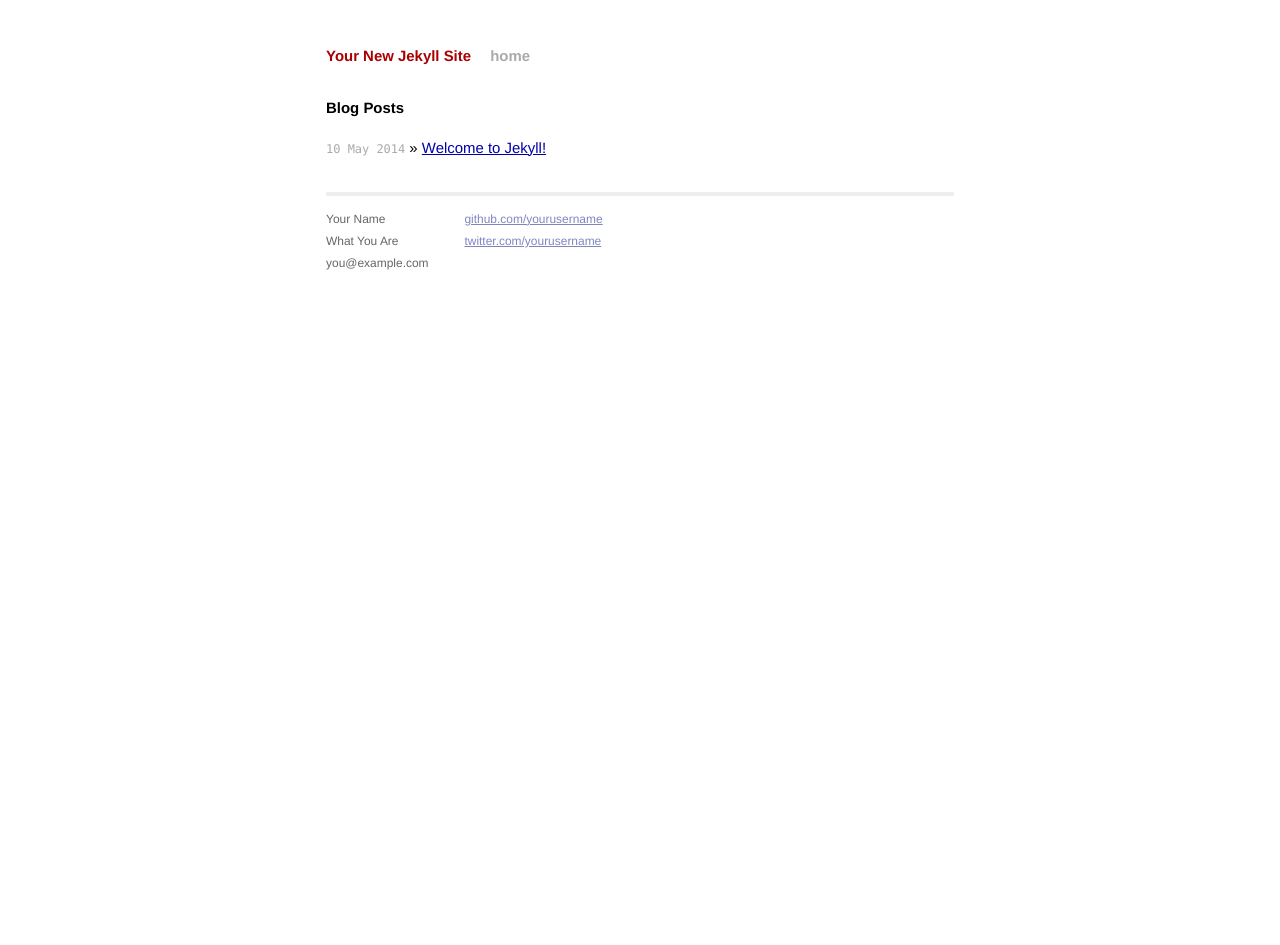
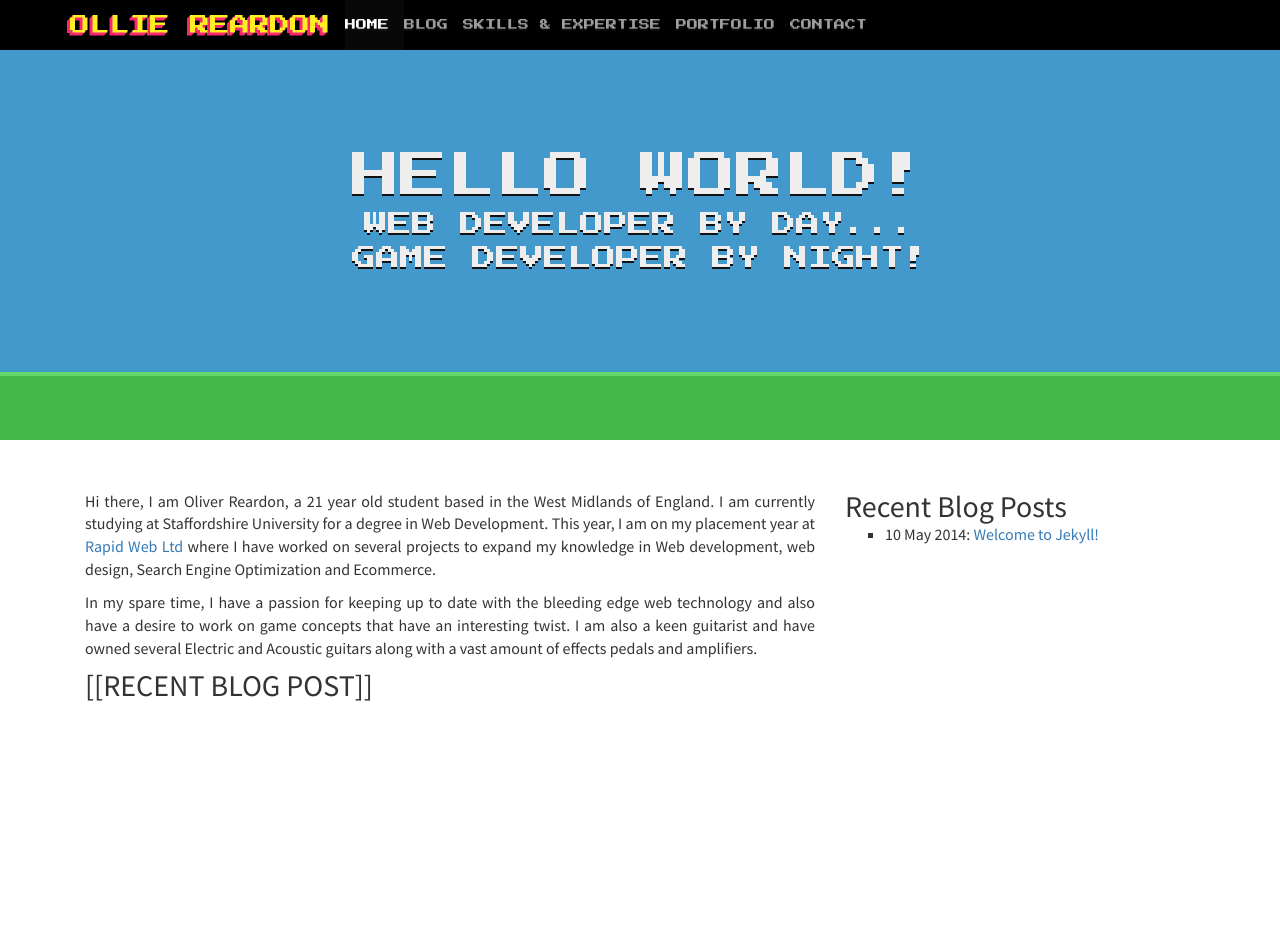
Before and after one commit to ojdon/ojdon.github.io, a Jekyll site: the page built from index.html, in a window 1280 px wide. Built offline with Jekyll 4.4.1, drawn with Linux system fonts in a browser that asks for light colours; nearby versions of some CDN libraries; Markdown is read by kramdown in place of the engine named in the settings; after the commit the page ends 900 px from its top, so only the background shows below that.

Commit message:
Initial Style + Assets. Added index page

```diff
--- a/_config.yml
+++ b/_config.yml
@@ -1,3 +1,4 @@
-name: Your New Jekyll Site
+name: Ollie Reardon
+description: "Web Developer by Day, Game Developer by Night"
 markdown: redcarpet
 pygments: true
--- a/_layouts/default.html
+++ b/_layouts/default.html
@@ -1,44 +1,45 @@
 <!DOCTYPE html>
-<html>
-    <head>
-        <meta charset="utf-8">
-        <meta http-equiv="X-UA-Compatible" content="IE=edge,chrome=1">
-        <title>{{ page.title }}</title>
-        <meta name="viewport" content="width=device-width">
-
-        <!-- syntax highlighting CSS -->
-        <link rel="stylesheet" href="/css/syntax.css">
-
-        <!-- Custom CSS -->
-        <link rel="stylesheet" href="/css/main.css">
+<html lang="en">
+  <head>
+    <meta charset="utf-8">
+    <meta http-equiv="X-UA-Compatible" content="IE=edge">
+    <meta name="viewport" content="width=device-width, initial-scale=1">
+        <title>{{ site.name }} - {{ page.title }}</title>
+   <!-- Bootstrap -->
+      <link rel="stylesheet" href="//netdna.bootstrapcdn.com/bootstrap/3.1.1/css/bootstrap.min.css">
+      <link href='http://fonts.googleapis.com/css?family=Source+Sans+Pro:200,400,600|Press+Start+2P' rel='stylesheet' type='text/css'>
+       <!-- syntax highlighting CSS -->
+      <link rel="stylesheet" href="/css/style.css">
+      <link rel="stylesheet" href="/css/syntax.css">
+      <!--[if lt IE 9]>
+        <script src="https://oss.maxcdn.com/libs/html5shiv/3.7.0/html5shiv.js"></script>
+        <script src="https://oss.maxcdn.com/libs/respond.js/1.4.2/respond.min.js"></script>
+      <![endif]-->
 
     </head>
     <body>
 
-        <div class="site">
-          <div class="header">
-            <h1 class="title"><a href="/">{{ site.name }}</a></h1>
-            <a class="extra" href="/">home</a>
-          </div>
-
-          {{ content }}
-
-          <div class="footer">
-            <div class="contact">
-              <p>
-                Your Name<br />
-                What You Are<br />
-                you@example.com
-              </p>
+         <div class="navbar navbar-inverse" role="navigation">
+          <div class="container">
+            <div class="navbar-header">
+              <button type="button" class="navbar-toggle" data-toggle="collapse" data-target=".navbar-collapse">
+                Menu &#9776;
+              </button>
+              <a class="navbar-brand" href="#">{{ site.name }}</a>
             </div>
-            <div class="contact">
-              <p>
-                <a href="https://github.com/yourusername">github.com/yourusername</a><br />
-                <a href="https://twitter.com/yourusername">twitter.com/yourusername</a><br />
-              </p>
-            </div>
+            <div class="collapse navbar-collapse">
+              <ul class="nav navbar-nav">
+                <li class="active"><a href="#">Home</a></li>
+                <li><a href="#about">Blog</a></li>
+                <li><a href="#about">Skills & Expertise</a></li>
+                <li><a href="#about">Portfolio</a></li>
+                <li><a href="#contact">Contact</a></li>
+              </ul>
+            </div><!--/.nav-collapse -->
           </div>
         </div>
-
+        {{ content }}
+        <script src="//ajax.googleapis.com/ajax/libs/jquery/1.11.0/jquery.min.js"></script>
+        <script src="//netdna.bootstrapcdn.com/bootstrap/3.1.1/js/bootstrap.min.js"></script>
     </body>
 </html>
--- a/_layouts/post.html
+++ b/_layouts/post.html
@@ -6,4 +6,5 @@ layout: default
 
 <div class="post">
 {{ content }}
+<p>Join the discussion! Contact me via <a href="https://twitter.com/ojdon">Twitter</a> or <a href="https://plus.google.com/u/0/111804847061500742496/posts">Google+</a></p>
 </div>
--- /dev/null
+++ b/css/style.css
@@ -0,0 +1,88 @@
+a:hover {
+	text-decoration: none;
+}
+html { font-size: 62.5%; }
+body { font-size: 16px; font-size: 1.6rem; font-family: 'Source Sans Pro', sans-serif;}
+h1, h2, h3, h4, h5, h6 {margin: 0;text-align: justify;}
+p {text-align: justify;}
+
+
+.navbar {
+	background: #000;
+	border: none;
+	border-radius: 0;
+	margin-bottom: 0;
+}
+
+.navbar-collapse {
+	padding: 0;
+}
+
+.navbar-inverse .navbar-brand {
+	font-family: 'Press Start 2P', sans-serif;
+	font-size: 20px; font-size: 2.0rem;
+	color: #FE2;
+	text-align: center;
+	text-shadow: -1px 1px #F92672, -2px 2px #F92672, -3px 3px #F92672;
+	text-transform: uppercase;
+}
+
+.navbar-inverse .navbar-brand:hover {
+	color: #FF0;
+}
+
+.navbar-toggle {
+	color: #EEE;
+}
+
+.nav li {
+	text-transform: uppercase;
+	font-family: 'Press Start 2P', sans-serif;
+	font-size: 11px; font-size: 1.1rem;
+	color: #EEE;
+	text-shadow: 0px 1px #111, 0px 2px #111;
+}
+
+.nav>li>a {
+	padding-left: 0;
+}
+
+.skyDay {
+	background: #49C;
+	padding-top: 100px;
+	padding-bottom: 100px;
+}
+
+.groundDay {
+	border-top: 4px solid #65D96B;
+	background: #43B749;
+	padding-top: 32px;
+	padding-bottom: 32px;
+}
+
+.homeTitle, .homeSubtitle {
+	font-family: 'Press Start 2P', sans-serif;
+	color: #EEE;
+	text-shadow: 0px 1px #111, 0px 2px #111;
+	margin: 0 auto;
+	text-align: center;
+	text-transform: uppercase;
+}
+
+.homeTitle {
+	font-size: 48px; font-size: 4.8rem;
+}
+
+.homeSubtitle {
+	font-size: 24px; font-size: 2.4rem;
+	display: block;
+	padding-top: 8px;
+}
+
+.mainBody {
+	margin-top: 50px;
+}
+
+.posts {
+	list-style: square;
+}
--- a/index.html
+++ b/index.html
@@ -1,13 +1,27 @@
 ---
 layout: default
-title: Your New Jekyll Site
+title: "Web Developer by Day, Game Developer by Night"
 ---
-
-<div id="home">
-  <h1>Blog Posts</h1>
-  <ul class="posts">
-    {% for post in site.posts %}
-      <li><span>{{ post.date | date_to_string }}</span> &raquo; <a href="{{ post.url }}">{{ post.title }}</a></li>
-    {% endfor %}
-  </ul>
+<div class="skyDay content">
+	<div class="container">
+		<div class="col-md-12">
+			<h1 class="homeTitle">Hello World! <span class="homeSubtitle"> Web Developer by Day...<div style="display: block; margin-top: 8px;"></div>Game Developer by Night!</span></h1>
+		</div>
+	</div>
 </div>
+<div class="groundDay"></div>
+<div class="container mainBody">
+	<div class="col-xs-12 col-sm-4 col-md-4 col-lg-4 pull-right">
+		<h2>Recent Blog Posts</h2>
+		<ul class="posts">
+		    {% for post in site.posts %}
+		      <li><span>{{ post.date | date_to_string }}</span>: <a href="{{ post.url }}">{{ post.title }}</a></li>
+		    {% endfor %}
+		</ul>
+	</div>
+	<div class="col-xs-12 col-sm-8 col-md-8 col-lg-8">
+		<p>Hi there, I am Oliver Reardon, a 21 year old student based in the West Midlands of England. I am currently studying at Staffordshire University for a degree in Web Development. This year, I am on my placement year at <a href="http://www.rapidweb.biz"/>Rapid Web Ltd</a> where I have worked on several projects to expand my knowledge in Web development, web design, Search Engine Optimization and Ecommerce.</p>
+		<p>In my spare time, I have a passion for keeping up to date with the bleeding edge web technology and also have a desire to work on game concepts that have an interesting twist. I am also a keen guitarist and have owned several Electric and Acoustic guitars along with a vast amount of effects pedals and amplifiers.</p>
+	<h2>[[RECENT BLOG POST]]</h2>
+	</div>
+</div>
```
Also changed, not shown: 1 other file.
